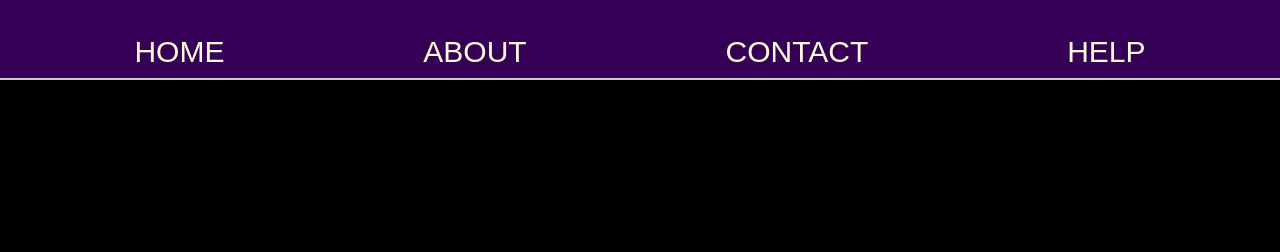
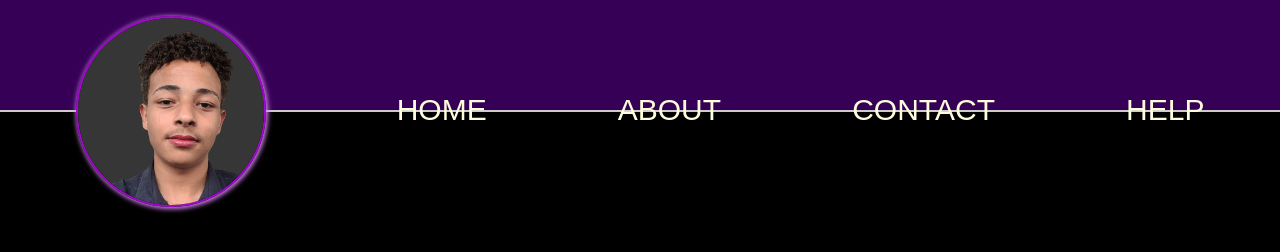
Before and after one commit to Gabriel-Felipe-de-Oliveira-Rateiro/projeto_1, a plain HTML site: page index.html in a window 1280 px wide. Drawn offline with Linux system fonts and the light colour scheme.

Commit message:
Imagem que leva ao meu GitHub

```diff
--- a/index.html
+++ b/index.html
@@ -22,6 +22,12 @@
 
                 <ul>
 
+                    <div class="logo">
+
+                        <a href="https://github.com/Gabriel-Felipe-de-Oliveira-Rateiro#-tech-stack" target="_blank"><img src="assets/img/gabriel perfil.png" alt="Imagem logo"></a>
+
+                    </div>
+
                     <li>Home</li>
                     <li>About</li>
                     <li>Contact</li>
--- a/style.css
+++ b/style.css
@@ -26,15 +26,11 @@ body {
 
 header {
 
-    height: 10%;
+    height: 14%;
     width: 100%;
     background-color: #370057;
     border-bottom: 2px solid #ccc;
-    padding: 30px;
-    display: flex;
-    justify-content: space-around;
-    align-items: center;
-    text-align: center;
+    padding: 5px;
 
 }
 
@@ -52,6 +48,7 @@ header nav ul {
     align-items: center;
     text-align: center;
     padding: 5px;
+    margin-bottom: 10px;
 
 }
 
@@ -72,3 +69,22 @@ header nav ul li:hover {
     padding-bottom: 5px;
 
 }
+
+header .navigation ul .logo img {
+
+    width: 100%;
+    max-width: 190px;
+    border-radius: 50%;
+    border: 2px solid #9f09cc;
+    box-shadow: 1px 1px 5px 1px #d582ee;
+    margin-top: 6px;
+    cursor: pointer;
+    transition: all .3s ease-in-out;
+
+}
+
+header .navigation ul .logo img:hover {
+
+    transform: translateX(100px) rotate(35deg);
+
+}
```
Also changed, not shown: assets/img/gabriel perfil.png (added).
